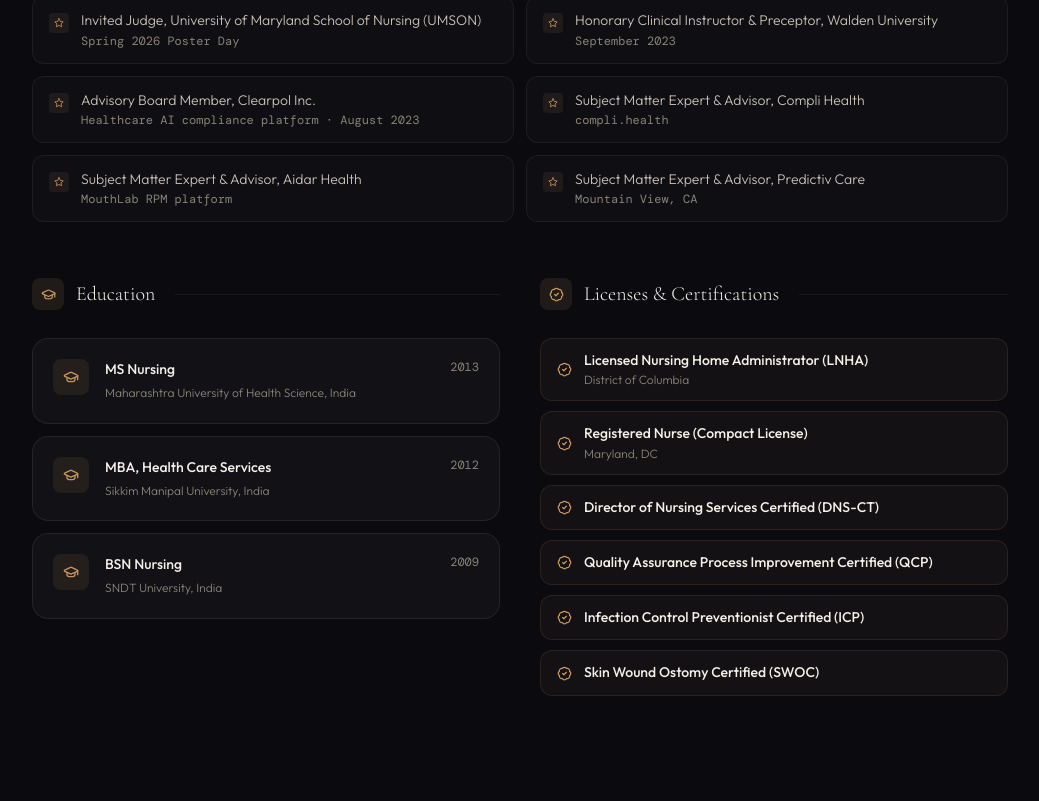
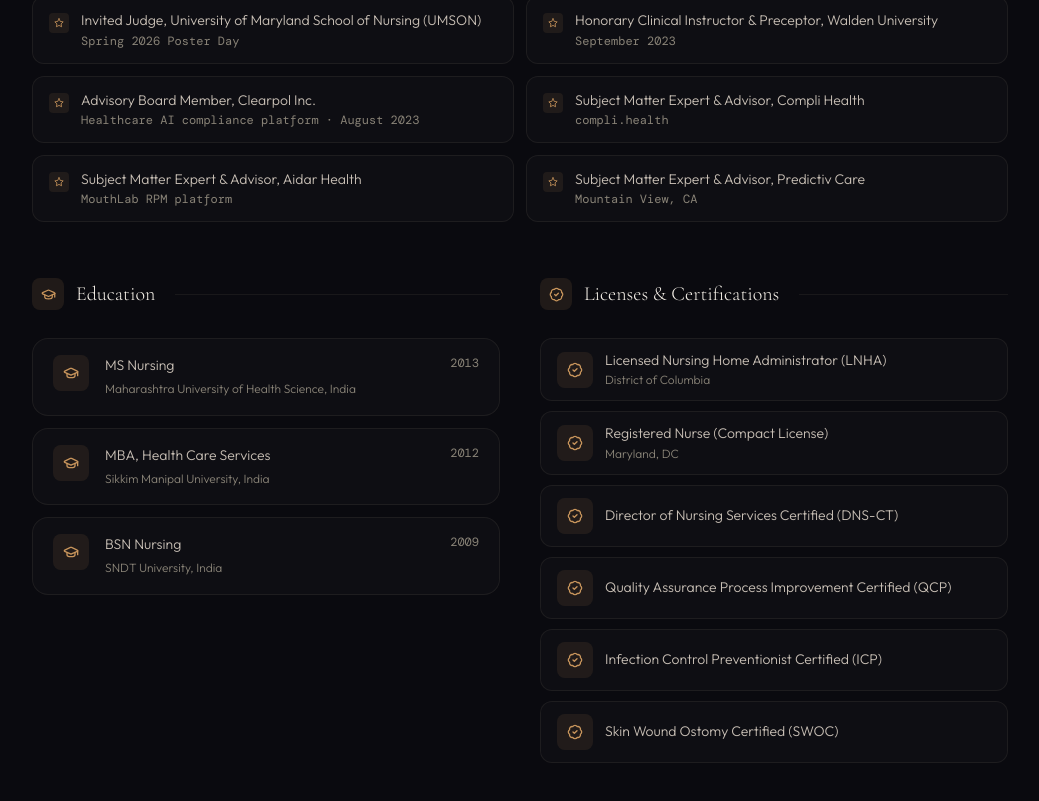
Before and after one commit to LakshmiTulasiDevarapalli/Portfolio, a Next.js app: page /experience in a window 1280 px wide. Shown: the part 1186-1987 px from the top of the page, without its empty margins (120-1159 px from the left). Before the commit the page ends 1946 px from the top, so only its background shows below. Built offline with nearby package versions, Linux system fonts and the light colour scheme; a web font is replaced by a local one.

Commit message:
Experience Page Education and Certifications Records Bright light removed

```diff
--- a/app/experience/page.tsx
+++ b/app/experience/page.tsx
@@ -171,15 +171,15 @@
           <SectionHeader icon={GraduationCap} title="Education" />
           <div className="space-y-3">
             {EDUCATION.map((edu, i) => (
-              <div key={i} className="glass rounded-2xl p-5 flex items-start gap-4"
-                style={{ border: '1px solid rgba(200,190,170,0.1)' }}>
+              <div key={i} className="flex items-start gap-4 rounded-2xl px-5 py-4"
+                style={{ background: 'rgba(255,255,255,0.02)', border: '1px solid rgba(200,190,170,0.08)' }}>
                 <div className="w-9 h-9 rounded-lg flex items-center justify-center flex-shrink-0"
                   style={{ background: 'rgba(200,149,92,0.1)', color: '#C8955C' }}>
                   <GraduationCap size={16} />
                 </div>
                 <div className="flex-1 min-w-0">
                   <div className="flex items-start justify-between gap-2">
-                    <p className="text-sm font-medium" style={{ color: '#F5F0E8' }}>{edu.degree}</p>
+                    <p className="text-sm" style={{ color: '#C8BFB5' }}>{edu.degree}</p>
                     <span className="text-xs flex-shrink-0"
                       style={{ color: '#8A8478', fontFamily: 'DM Mono, monospace' }}>{edu.year}</span>
                   </div>
@@ -196,10 +196,13 @@
           <div className="space-y-2.5">
             {CERTIFICATIONS.map((cert, i) => (
               <div key={i} className="flex items-center gap-3 rounded-xl px-4 py-3"
-                style={{ background: 'rgba(200,149,92,0.05)', border: '1px solid rgba(200,149,92,0.13)' }}>
-                <BadgeCheck size={15} style={{ color: '#C8955C', flexShrink: 0 }} />
+                style={{ background: 'rgba(255,255,255,0.02)', border: '1px solid rgba(200,190,170,0.08)' }}>
+                <div className="w-9 h-9 rounded-lg flex items-center justify-center flex-shrink-0"
+                  style={{ background: 'rgba(200,149,92,0.1)', color: '#C8955C' }}>
+                  <BadgeCheck size={16} />
+                </div>
                 <div className="min-w-0">
-                  <p className="text-sm font-medium leading-snug" style={{ color: '#F5F0E8' }}>{cert.name}</p>
+                  <p className="text-sm leading-snug" style={{ color: '#C8BFB5' }}>{cert.name}</p>
                   {cert.issuer && (
                     <p className="text-xs mt-0.5" style={{ color: '#8A8478' }}>{cert.issuer}</p>
                   )}
```
